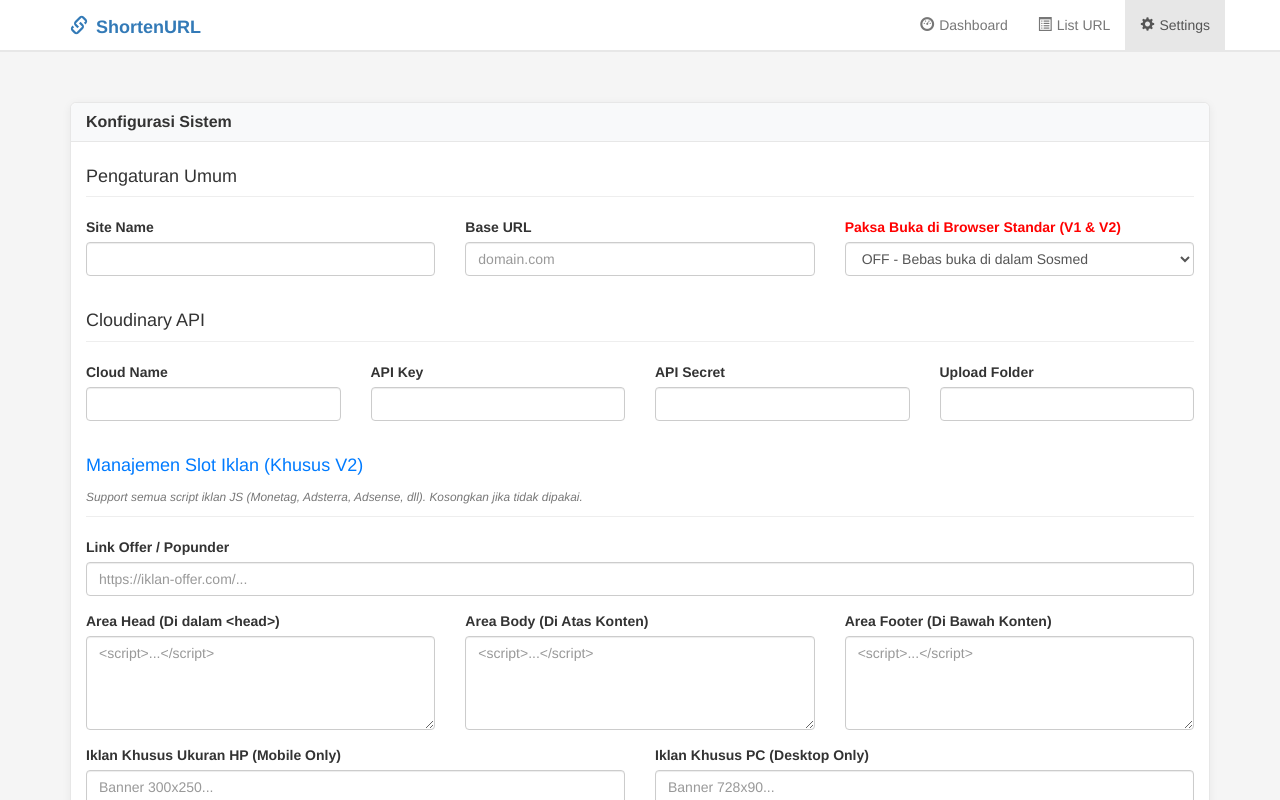
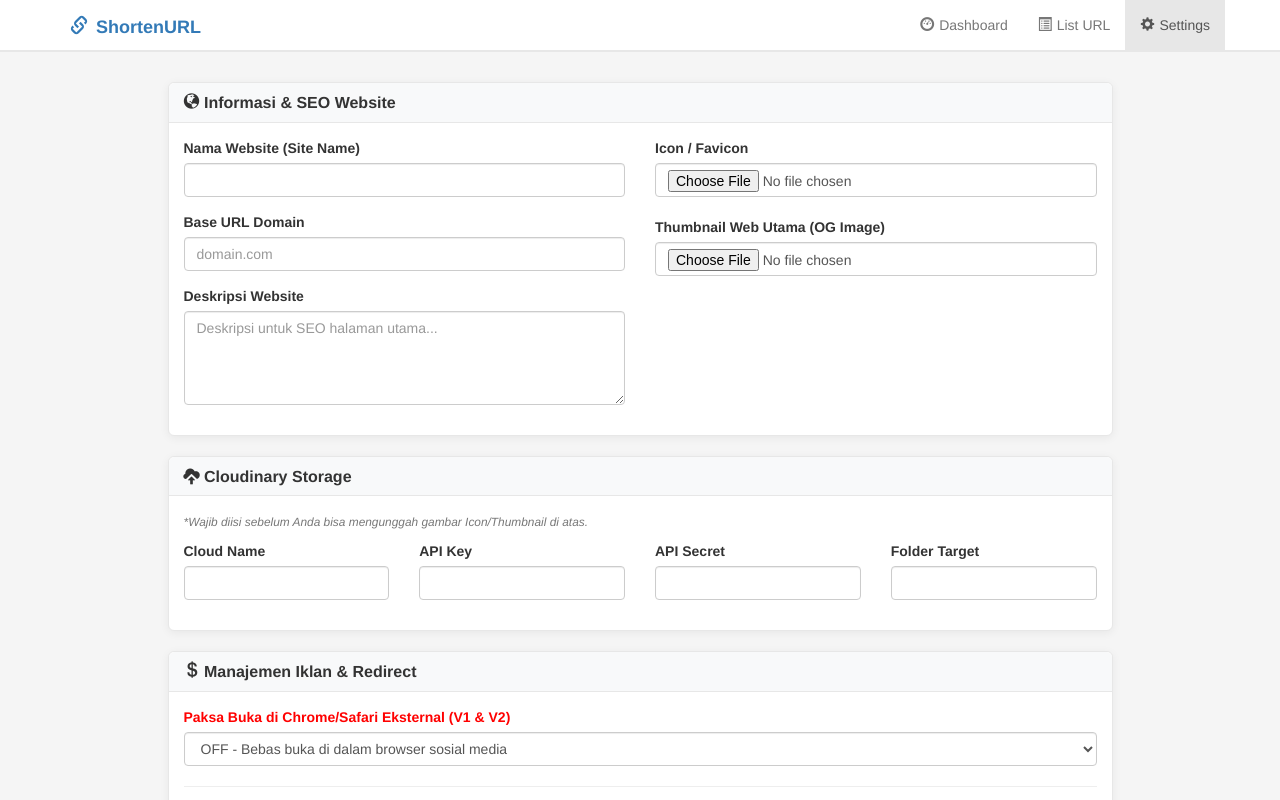
Before and after one commit to tamse94/shortenv1, a Next.js app: page /seting in a window 1280 px wide. Shown: the top 800 px of the page. Built offline with nearby package versions, Linux system fonts and the light colour scheme; no server answers; the database is empty.

Commit message:
Update page.js

```diff
--- a/app/seting/page.js
+++ b/app/seting/page.js
@@ -5,6 +5,9 @@ export default function Settings() {
   const [msg, setMsg] = useState("");
   const [data, setData] = useState({});
   const [loading, setLoading] = useState(true);
+  const [uploading, setUploading] = useState(false);
+  const [iconPreview, setIconPreview] = useState(null);
+  const [ogPreview, setOgPreview] = useState(null);
 
   useEffect(() => {
     fetch("/api/settings")
@@ -16,102 +19,185 @@ export default function Settings() {
       .catch(() => setLoading(false));
   }, []);
 
+  // Fungsi upload gambar via API Cloudinary kita
+  const handleFileUpload = async (file) => {
+    if (!file) return null;
+    try {
+      const formData = new FormData();
+      formData.append("file", file);
+      const res = await fetch("/api/upload", { method: "POST", body: formData });
+      const result = await res.json();
+      if (result.success) return result.url;
+      throw new Error(result.error);
+    } catch (err) {
+      alert("Gagal upload gambar: " + err.message);
+      return null;
+    }
+  };
+
   const save = async (e) => {
     e.preventDefault();
-    setMsg("Menyimpan...");
-    const formData = Object.fromEntries(new FormData(e.target));
+    setMsg("Menyimpan Pengaturan...");
+    setUploading(true);
+
+    const form = e.target;
+    let finalIcon = data.meta_icon || "";
+    let finalOg = data.og_image || "";
+
+    // Cek apakah ada file Icon/Favicon baru yang dipilih
+    const iconFile = form.icon_file.files[0];
+    if (iconFile) {
+      const uploadedIcon = await handleFileUpload(iconFile);
+      if (uploadedIcon) finalIcon = uploadedIcon;
+    }
+
+    // Cek apakah ada file OG Image baru yang dipilih
+    const ogFile = form.og_file.files[0];
+    if (ogFile) {
+      const uploadedOg = await handleFileUpload(ogFile);
+      if (uploadedOg) finalOg = uploadedOg;
+    }
+
+    // Susun data yang mau dikirim ke database
+    const formData = Object.fromEntries(new FormData(form));
+
+    // Hapus object file dari form data biar gak error pas disimpen ke database teks
+    delete formData.icon_file;
+    delete formData.og_file;
+
+    // Tambahkan URL gambar yang udah diupload
+    formData.meta_icon = finalIcon;
+    formData.og_image = finalOg;
 
     const res = await fetch("/api/settings", {
       method: "POST",
       body: JSON.stringify(formData)
     });
 
+    setUploading(false);
     if (res.ok) {
       setMsg("Berhasil disimpan!");
       setTimeout(() => setMsg(""), 3000);
+
+      // Update data di state biar gambar langsung berubah tanpa refresh
+      setData({ ...data, ...formData });
     } else {
       setMsg("Gagal menyimpan data.");
     }
   };
 
   if (loading) {
-    return <div className="card text-center" style={{ marginTop: '50px' }}><h4>Memuat Pengaturan...</h4></div>;
+    return <div className="text-center" style={{ marginTop: '100px' }}><div className="spinner" style={{margin: 'auto'}}></div><h4>Memuat Pengaturan...</h4></div>;
   }
 
   return (
     <div className="row">
-      <div className="col-md-12">
-        <div className="panel panel-default" style={{ marginTop: '20px' }}>
-          <div className="panel-heading"><h3 className="panel-title">Konfigurasi Sistem</h3></div>
-          <div className="panel-body">
+      <div className="col-md-10 col-md-offset-1">
 
-            {msg && <div className={`alert ${msg === "Berhasil disimpan!" ? "alert-success" : "alert-info"}`}>{msg}</div>}
+        {msg && (
+          <div className={`alert ${msg === "Berhasil disimpan!" ? "alert-success" : "alert-info"} text-center`} style={{ fontSize: '16px', fontWeight: 'bold' }}>
+            {msg}
+          </div>
+        )}
 
-            <form onSubmit={save}>
-              {/* PENGATURAN UMUM */}
-              <h4>Pengaturan Umum</h4>
-              <hr style={{marginTop: '5px'}}/>
+        <form onSubmit={save}>
+
+          {/* BAGIAN 1: INFORMASI WEB UTAMA */}
+          <div className="panel panel-default">
+            <div className="panel-heading"><h3 className="panel-title"><span className="glyphicon glyphicon-globe"></span> Informasi & SEO Website</h3></div>
+            <div className="panel-body">
               <div className="row">
-                <div className="col-md-4">
+                <div className="col-md-6">
                   <div className="form-group">
-                    <label>Site Name</label>
+                    <label>Nama Website (Site Name)</label>
                     <input name="site_name" className="form-control" defaultValue={data.site_name || ""} required />
                   </div>
-                </div>
-                <div className="col-md-4">
                   <div className="form-group">
-                    <label>Base URL</label>
+                    <label>Base URL Domain</label>
                     <input name="domain" className="form-control" placeholder="domain.com" defaultValue={data.domain || ""} required />
                   </div>
+                  <div className="form-group">
+                    <label>Deskripsi Website</label>
+                    <textarea name="site_description" className="form-control" rows="4" placeholder="Deskripsi untuk SEO halaman utama..." defaultValue={data.site_description || ""} style={{ resize: 'vertical' }}></textarea>
+                  </div>
                 </div>
-                <div className="col-md-4">
+
+                <div className="col-md-6">
                   <div className="form-group">
-                    <label style={{color: 'red'}}>Paksa Buka di Browser Standar (V1 & V2)</label>
-                    <select name="force_external" className="form-control" defaultValue={data.force_external || "off"}>
-                      <option value="off">OFF - Bebas buka di dalam Sosmed</option>
-                      <option value="on">ON - Paksa buka di Chrome/Safari</option>
-                    </select>
+                    <label>Icon / Favicon</label>
+                    <div style={{ display: 'flex', gap: '15px', alignItems: 'center' }}>
+                      {/* Tampilkan icon yang ada di database atau preview */}
+                      {(iconPreview || data.meta_icon) && <img src={iconPreview || data.meta_icon} style={{ width: '40px', height: '40px', borderRadius: '4px', border: '1px solid #ccc' }} />}
+                      <input type="file" name="icon_file" className="form-control" accept="image/*" onChange={(e) => {
+                        if (e.target.files[0]) setIconPreview(URL.createObjectURL(e.target.files[0]));
+                      }} />
+                    </div>
+                  </div>
+                  <div className="form-group" style={{ marginTop: '20px' }}>
+                    <label>Thumbnail Web Utama (OG Image)</label>
+                    <div style={{ display: 'flex', gap: '15px', alignItems: 'flex-start', flexDirection: 'column' }}>
+                      {(ogPreview || data.og_image) && <img src={ogPreview || data.og_image} style={{ width: '100px', borderRadius: '4px', border: '1px solid #ccc' }} />}
+                      <input type="file" name="og_file" className="form-control" accept="image/*" onChange={(e) => {
+                        if (e.target.files[0]) setOgPreview(URL.createObjectURL(e.target.files[0]));
+                      }} />
+                    </div>
                   </div>
                 </div>
               </div>
+            </div>
+          </div>
 
-              {/* CLOUDINARY */}
-              <h4 style={{marginTop: '20px'}}>Cloudinary API</h4>
-              <hr style={{marginTop: '5px'}}/>
+          {/* BAGIAN 2: CLOUDINARY API */}
+          <div className="panel panel-default">
+            <div className="panel-heading"><h3 className="panel-title"><span className="glyphicon glyphicon-cloud-upload"></span> Cloudinary Storage</h3></div>
+            <div className="panel-body">
+              <p className="text-muted"><small><i>*Wajib diisi sebelum Anda bisa mengunggah gambar Icon/Thumbnail di atas.</i></small></p>
               <div className="row">
                 <div className="col-md-3"><div className="form-group"><label>Cloud Name</label><input name="cloud_name" className="form-control" defaultValue={data.cloud_name || ""} /></div></div>
                 <div className="col-md-3"><div className="form-group"><label>API Key</label><input name="api_key" className="form-control" defaultValue={data.api_key || ""} /></div></div>
-                <div className="col-md-3"><div className="form-group"><label>API Secret</label><input name="api_secret" type="password" className="form-control" defaultValue={data.api_secret || ""} /></div></div>
-                <div className="col-md-3"><div className="form-group"><label>Upload Folder</label><input name="cloudinary_folder" className="form-control" defaultValue={data.cloudinary_folder || ""} /></div></div>
+                {/* Trik autoComplete="new-password" buat hilangin popup save password browser */}
+                <div className="col-md-3"><div className="form-group"><label>API Secret</label><input name="api_secret" type="password" autoComplete="new-password" className="form-control" defaultValue={data.api_secret || ""} /></div></div>
+                <div className="col-md-3"><div className="form-group"><label>Folder Target</label><input name="cloudinary_folder" className="form-control" defaultValue={data.cloudinary_folder || ""} /></div></div>
+              </div>
+            </div>
+          </div>
+
+          {/* BAGIAN 3: MANAJEMEN ADS & FITUR */}
+          <div className="panel panel-default">
+            <div className="panel-heading"><h3 className="panel-title"><span className="glyphicon glyphicon-usd"></span> Manajemen Iklan & Redirect</h3></div>
+            <div className="panel-body">
+              <div className="form-group">
+                <label style={{color: 'red'}}>Paksa Buka di Chrome/Safari Eksternal (V1 & V2)</label>
+                <select name="force_external" className="form-control" defaultValue={data.force_external || "off"}>
+                  <option value="off">OFF - Bebas buka di dalam browser sosial media</option>
+                  <option value="on">ON - Maksimalkan pendapatan (Paksa buka eksternal)</option>
+                </select>
               </div>
 
-              {/* SLOT IKLAN */}
-              <h4 style={{marginTop: '20px', color: '#007bff'}}>Manajemen Slot Iklan (Khusus V2)</h4>
-              <p className="text-muted"><small><i>Support semua script iklan JS (Monetag, Adsterra, Adsense, dll). Kosongkan jika tidak dipakai.</i></small></p>
-              <hr style={{marginTop: '5px'}}/>
+              <hr />
 
               <div className="form-group">
-                <label>Link Offer / Popunder</label>
-                <input name="link_offer" className="form-control" placeholder="https://iklan-offer.com/..." defaultValue={data.link_offer || ""} />
+                <label>Link Offer Utama / Popunder</label>
+                <input name="link_offer" className="form-control" placeholder="https://..." defaultValue={data.link_offer || ""} />
               </div>
 
               <div className="row">
                 <div className="col-md-4">
                   <div className="form-group">
-                    <label>Area Head (Di dalam &lt;head&gt;)</label>
-                    <textarea name="ads_head" className="form-control" rows="4" placeholder="<script>...</script>" defaultValue={data.ads_head || ""}></textarea>
+                    <label>Area Head</label>
+                    <textarea name="ads_head" className="form-control" rows="4" style={{ resize: 'vertical' }} defaultValue={data.ads_head || ""}></textarea>
                   </div>
                 </div>
                 <div className="col-md-4">
                   <div className="form-group">
-                    <label>Area Body (Di Atas Konten)</label>
-                    <textarea name="ads_body" className="form-control" rows="4" placeholder="<script>...</script>" defaultValue={data.ads_body || ""}></textarea>
+                    <label>Area Body (Atas)</label>
+                    <textarea name="ads_body" className="form-control" rows="4" style={{ resize: 'vertical' }} defaultValue={data.ads_body || ""}></textarea>
                   </div>
                 </div>
                 <div className="col-md-4">
                   <div className="form-group">
-                    <label>Area Footer (Di Bawah Konten)</label>
-                    <textarea name="ads_footer" className="form-control" rows="4" placeholder="<script>...</script>" defaultValue={data.ads_footer || ""}></textarea>
+                    <label>Area Footer (Bawah)</label>
+                    <textarea name="ads_footer" className="form-control" rows="4" style={{ resize: 'vertical' }} defaultValue={data.ads_footer || ""}></textarea>
                   </div>
                 </div>
               </div>
@@ -119,22 +205,25 @@ export default function Settings() {
               <div className="row">
                 <div className="col-md-6">
                   <div className="form-group">
-                    <label>Iklan Khusus Ukuran HP (Mobile Only)</label>
-                    <textarea name="ads_mobile" className="form-control" rows="4" placeholder="Banner 300x250..." defaultValue={data.ads_mobile || ""}></textarea>
+                    <label>Ads Mobile Only (Tampil di HP)</label>
+                    <textarea name="ads_mobile" className="form-control" rows="4" style={{ resize: 'vertical' }} defaultValue={data.ads_mobile || ""}></textarea>
                   </div>
                 </div>
                 <div className="col-md-6">
                   <div className="form-group">
-                    <label>Iklan Khusus PC (Desktop Only)</label>
-                    <textarea name="ads_desktop" className="form-control" rows="4" placeholder="Banner 728x90..." defaultValue={data.ads_desktop || ""}></textarea>
+                    <label>Ads Desktop Only (Tampil di PC)</label>
+                    <textarea name="ads_desktop" className="form-control" rows="4" style={{ resize: 'vertical' }} defaultValue={data.ads_desktop || ""}></textarea>
                   </div>
                 </div>
               </div>
 
-              <button className="btn btn-primary btn-block btn-lg" style={{ marginTop: '20px' }}>Simpan Semua Pengaturan</button>
-            </form>
+            </div>
           </div>
-        </div>
+
+          <button className="btn btn-primary btn-block btn-lg" style={{ marginBottom: '40px' }} disabled={uploading}>
+            {uploading ? "Menyimpan Data & Mengunggah Gambar..." : "Simpan Semua Pengaturan"}
+          </button>
+        </form>
       </div>
     </div>
   );
```
